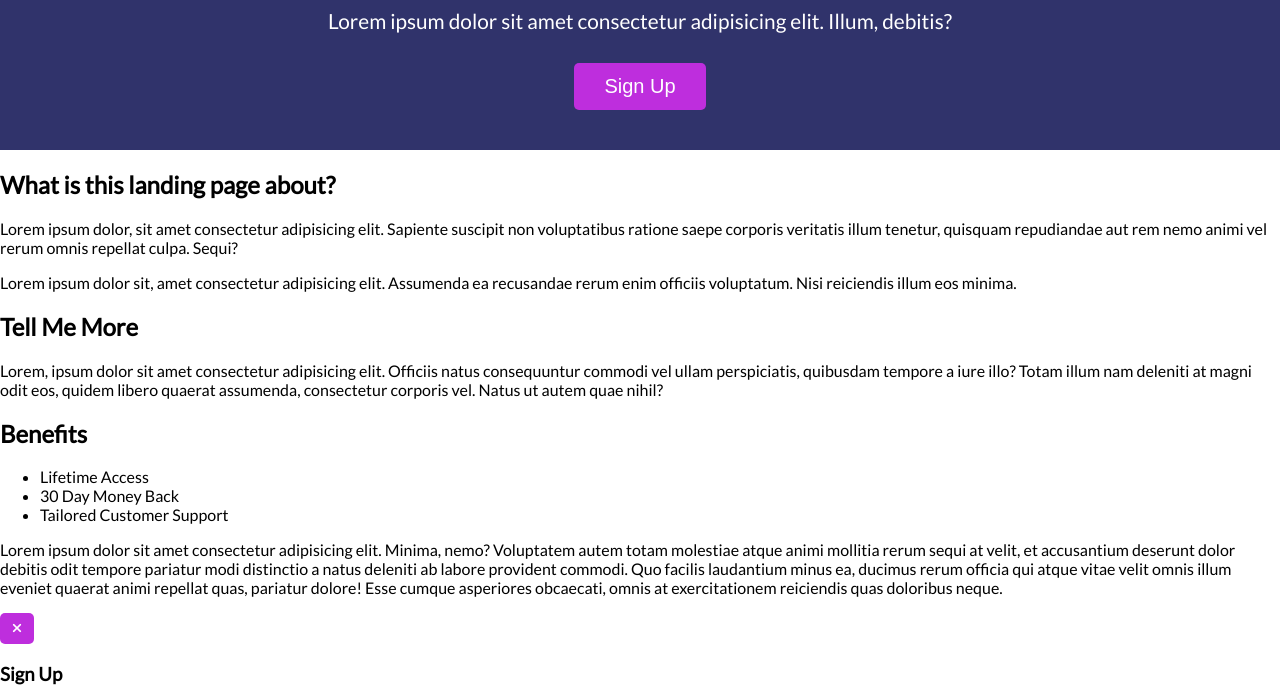
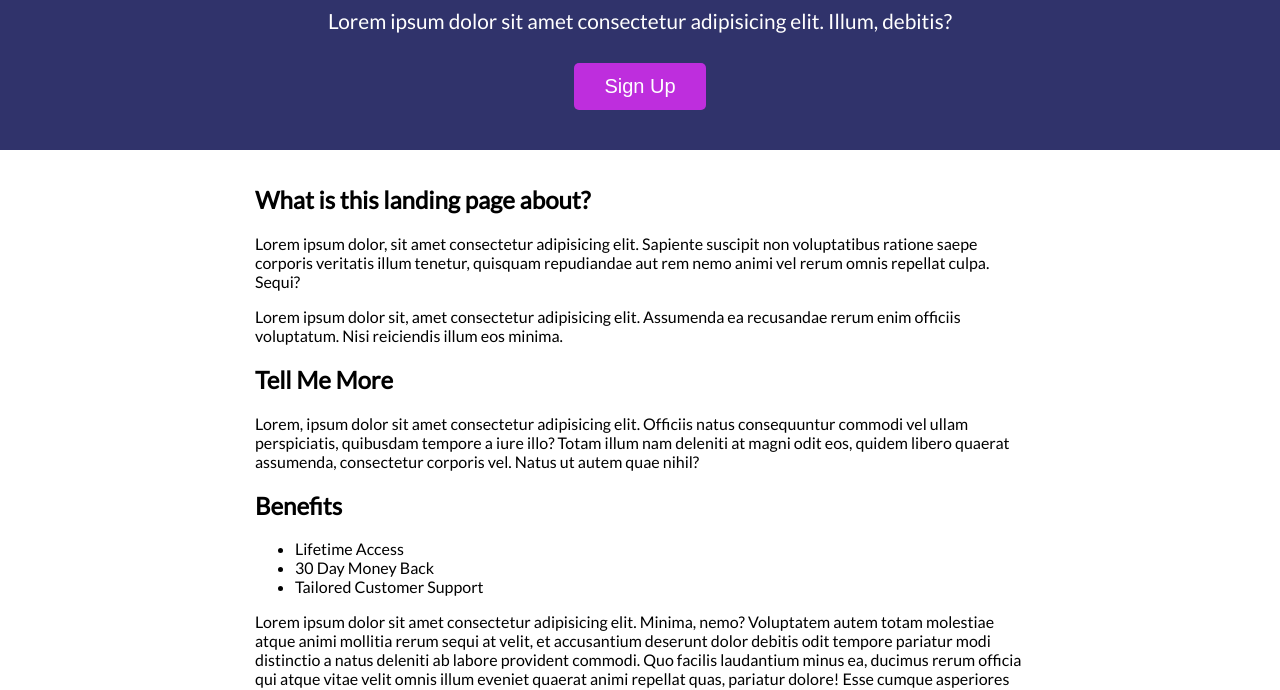
Before and after one commit to vic30004/Menu-Slider, a plain HTML site: page index.html in a window 1280 px wide. Shown: the part 112-802 px from the top of the page. Drawn offline with Linux system fonts and the light colour scheme.

Commit message:
styled the container

```diff
--- a/style.css
+++ b/style.css
@@ -104,3 +104,10 @@ button:focus{
     padding: 12px 30px;
     font-size: 20px;
 }
+
+.container{
+    padding: 15px;
+    margin: 0 auto;
+    max-width: 100%;
+    width: 800px;
+}
```
